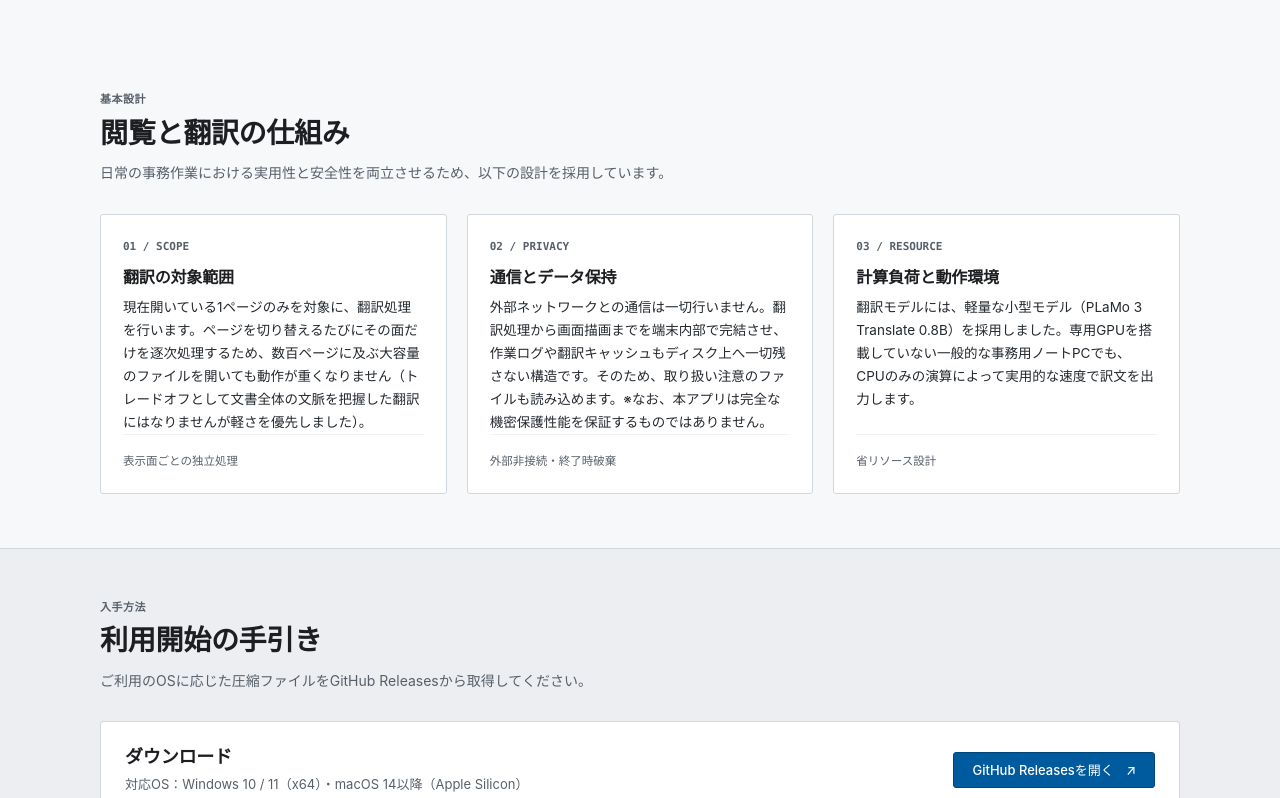
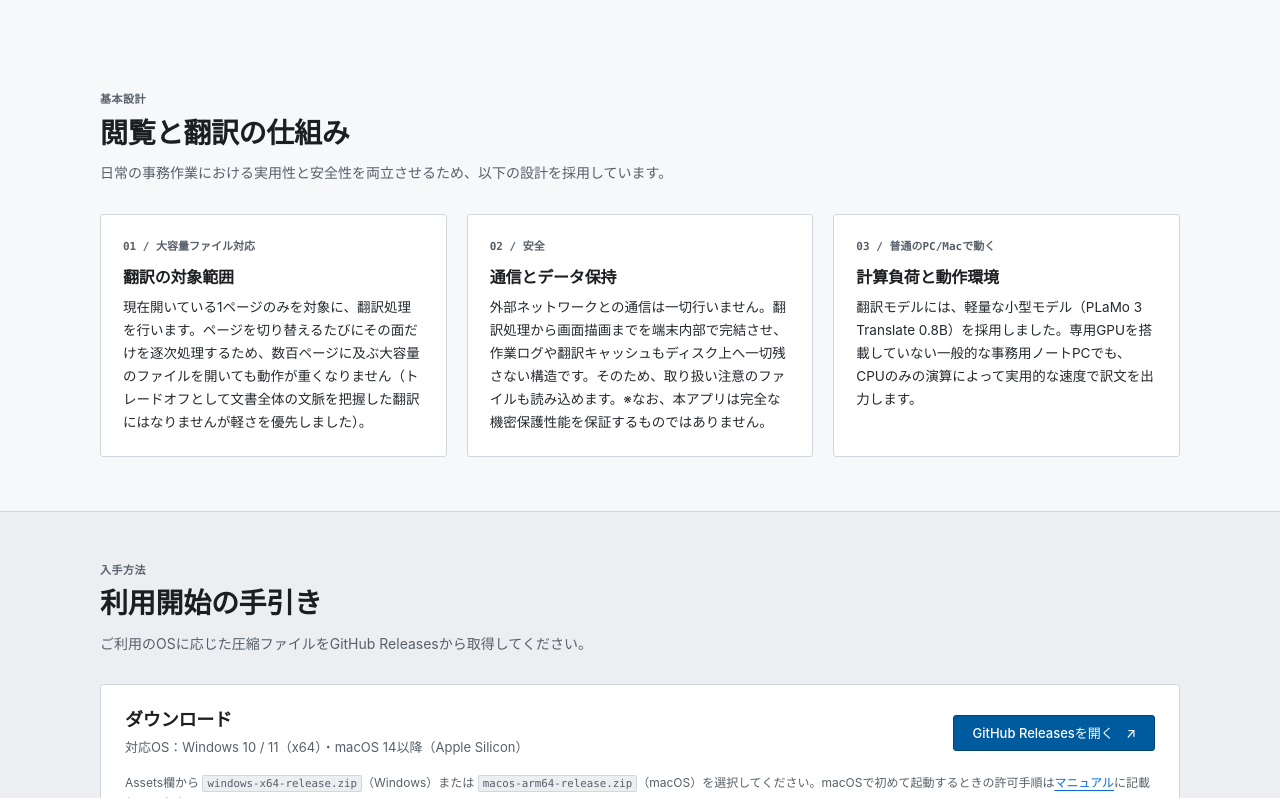
Before and after one commit to matsuvr/pdf_side_by_side_translator, a plain HTML site: page docs/index.html in a window 1280 px wide. Shown: the part 1109-1907 px from the top of the page. Drawn offline with Linux system fonts and the light colour scheme.

Commit message:
Present the landing page as multilingual
Replace the English-only wording with foreign-language PDF and the model's 53-language support, retitle the page, and drop the redundant feature notes and the English category labels.

```diff
--- a/docs/index.html
+++ b/docs/index.html
@@ -4,16 +4,16 @@
   <meta charset="utf-8">
   <meta name="viewport" content="width=device-width, initial-scale=1">
   <meta name="theme-color" content="#f6f8fa">
-  <meta name="description" content="英語のPDFと日本語訳を左右に対照表示するデスクトップ向け閲覧アプリです。表示ページのみを端末内部で翻訳し、外部通信やディスクへのログ保存を行いません。">
+  <meta name="description" content="外国語PDFと日本語訳を左右に対照表示するデスクトップ向け閲覧アプリです。表示ページのみを端末内部で翻訳し、外部通信やディスクへのログ保存を行いません。">
   <meta property="og:type" content="website">
-  <meta property="og:title" content="Offline PDF Translator — 英語のPDFを日本語訳と並べて読む">
-  <meta property="og:description" content="英語のPDFと日本語訳を左右に対照表示するデスクトップ向け閲覧アプリです。表示ページのみを端末内部で翻訳し、外部通信やディスクへのログ保存を行いません。">
+  <meta property="og:title" content="Offline PDF Translator　オフラインでPDFを翻訳しながら読めるアプリ">
+  <meta property="og:description" content="外国語PDFと日本語訳を左右に対照表示するデスクトップ向け閲覧アプリです。表示ページのみを端末内部で翻訳し、外部通信やディスクへのログ保存を行いません。">
   <meta property="og:url" content="https://matsuvr.github.io/pdf_side_by_side_translator/">
   <meta property="og:image" content="https://matsuvr.github.io/pdf_side_by_side_translator/assets/app-icon.png">
   <link rel="canonical" href="https://matsuvr.github.io/pdf_side_by_side_translator/">
   <link rel="icon" type="image/png" href="assets/app-icon.png">
   <link rel="stylesheet" href="assets/style.css">
-  <title>Offline PDF Translator — 英語のPDFを日本語訳と並べて読む</title>
+  <title>Offline PDF Translator　オフラインでPDFを翻訳しながら読めるアプリ</title>
 </head>
 <body>
   <a class="skip-link" href="#main">本文へスキップ</a>
@@ -27,7 +27,7 @@
     <section class="hero shell">
       <div class="hero-copy">
         <h1>Offline PDF Translator</h1>
-        <p class="hero-lead">左側に原文のPDF、右側に日本語訳を配置して、両者を対照しながら閲覧するためのデスクトップ向けアプリです。</p>
+        <p class="hero-lead">左側に原文のPDF、右側に日本語訳を配置して、両者を対照しながら閲覧するためのデスクトップ向けアプリです。53言語対応！</p>
         <div class="actions">
           <a class="button primary" href="#download">ダウンロード <span aria-hidden="true">↓</span></a>
           <a class="text-link" href="manual.html#start">導入手順 <span aria-hidden="true">↗</span></a>
@@ -48,22 +48,19 @@
       </div>
       <div class="feature-grid">
         <article class="feature">
-          <span class="feature-number">01 / SCOPE</span>
+          <span class="feature-number">01 / 大容量ファイル対応</span>
           <h3>翻訳の対象範囲</h3>
           <p>現在開いている1ページのみを対象に、翻訳処理を行います。ページを切り替えるたびにその面だけを逐次処理するため、数百ページに及ぶ大容量のファイルを開いても動作が重くなりません（トレードオフとして文書全体の文脈を把握した翻訳にはなりませんが軽さを優先しました）。</p>
-          <div class="feature-note">表示面ごとの独立処理</div>
         </article>
         <article class="feature">
-          <span class="feature-number">02 / PRIVACY</span>
+          <span class="feature-number">02 / 安全</span>
           <h3>通信とデータ保持</h3>
           <p>外部ネットワークとの通信は一切行いません。翻訳処理から画面描画までを端末内部で完結させ、作業ログや翻訳キャッシュもディスク上へ一切残さない構造です。そのため、取り扱い注意のファイルも読み込めます。※なお、本アプリは完全な機密保護性能を保証するものではありません。</p>
-          <div class="feature-note">外部非接続・終了時破棄</div>
         </article>
         <article class="feature">
-          <span class="feature-number">03 / RESOURCE</span>
+          <span class="feature-number">03 / 普通のPC/Macで動く</span>
           <h3>計算負荷と動作環境</h3>
           <p>翻訳モデルには、軽量な小型モデル（PLaMo 3 Translate 0.8B）を採用しました。専用GPUを搭載していない一般的な事務用ノートPCでも、CPUのみの演算によって実用的な速度で訳文を出力します。</p>
-          <div class="feature-note">省リソース設計</div>
         </article>
       </div>
     </section>
```
